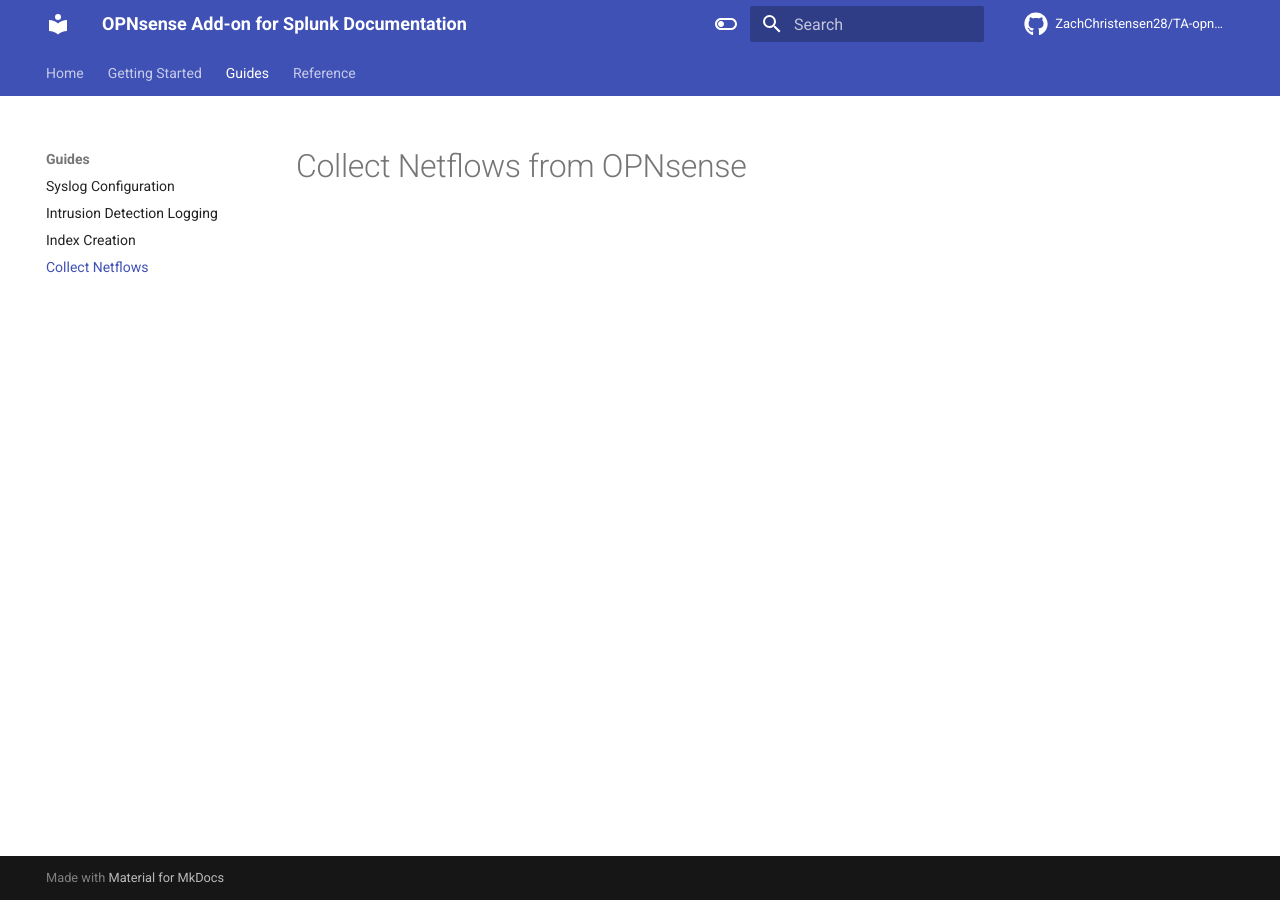
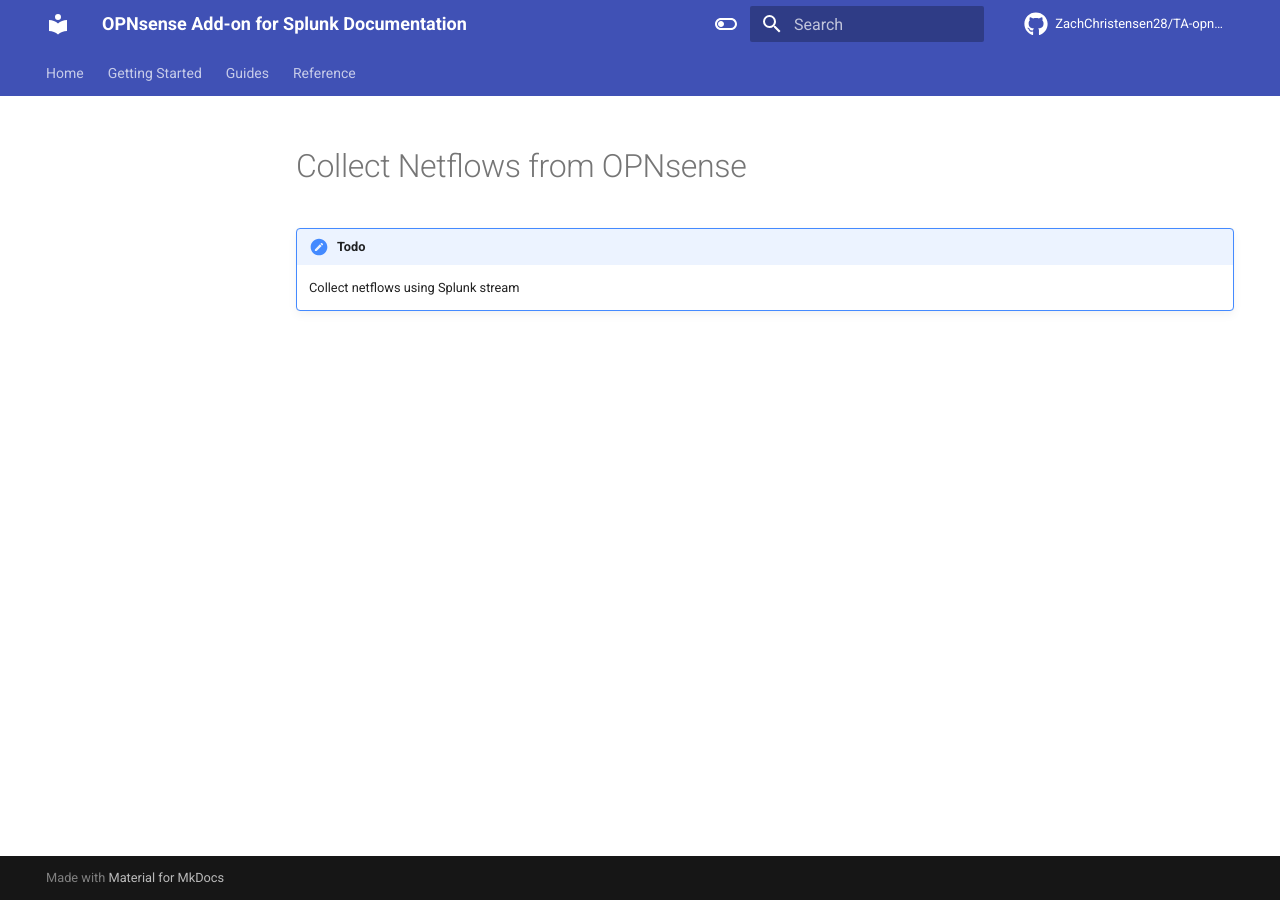
Before and after one commit to ZachChristensen28/splunk-opnsense-ta-documentation, an MkDocs documentation site: the page built from docs/guides/guide-collect-netflows.md, in a window 1280 px wide. Built offline with MkDocs 1.6.1 and Material for MkDocs 9.7.7, drawn with Linux system fonts in a browser that asks for light colours; comment, search, counter and statistics services are not loaded.

Commit message:
removing netflow guide until future release

```diff
--- a/docs/guides/guide-collect-netflows.md
+++ b/docs/guides/guide-collect-netflows.md
@@ -1,3 +1,6 @@
 # Collect Netflows from OPNsense
 
+!!! todo
+    Collect netflows using Splunk stream
+
 --8<-- "includes/abbreviations.md"
--- a/mkdocs.yml
+++ b/mkdocs.yml
@@ -61,7 +61,7 @@
       - 'Syslog Configuration': guides/guide-syslog.md
       - 'Intrusion Detection Logging': guides/guide-intrusion-detection.md
       - 'Index Creation': guides/guide-index-creation.md
-      - 'Collect Netflows': guides/guide-collect-netflows.md
+      #- 'Collect Netflows': guides/guide-collect-netflows.md
   - Reference:
       - Sourectypes: reference/reference-sourcetypes.md
       - 'Modular Input Reference': reference/reference-mod-input.md
```
